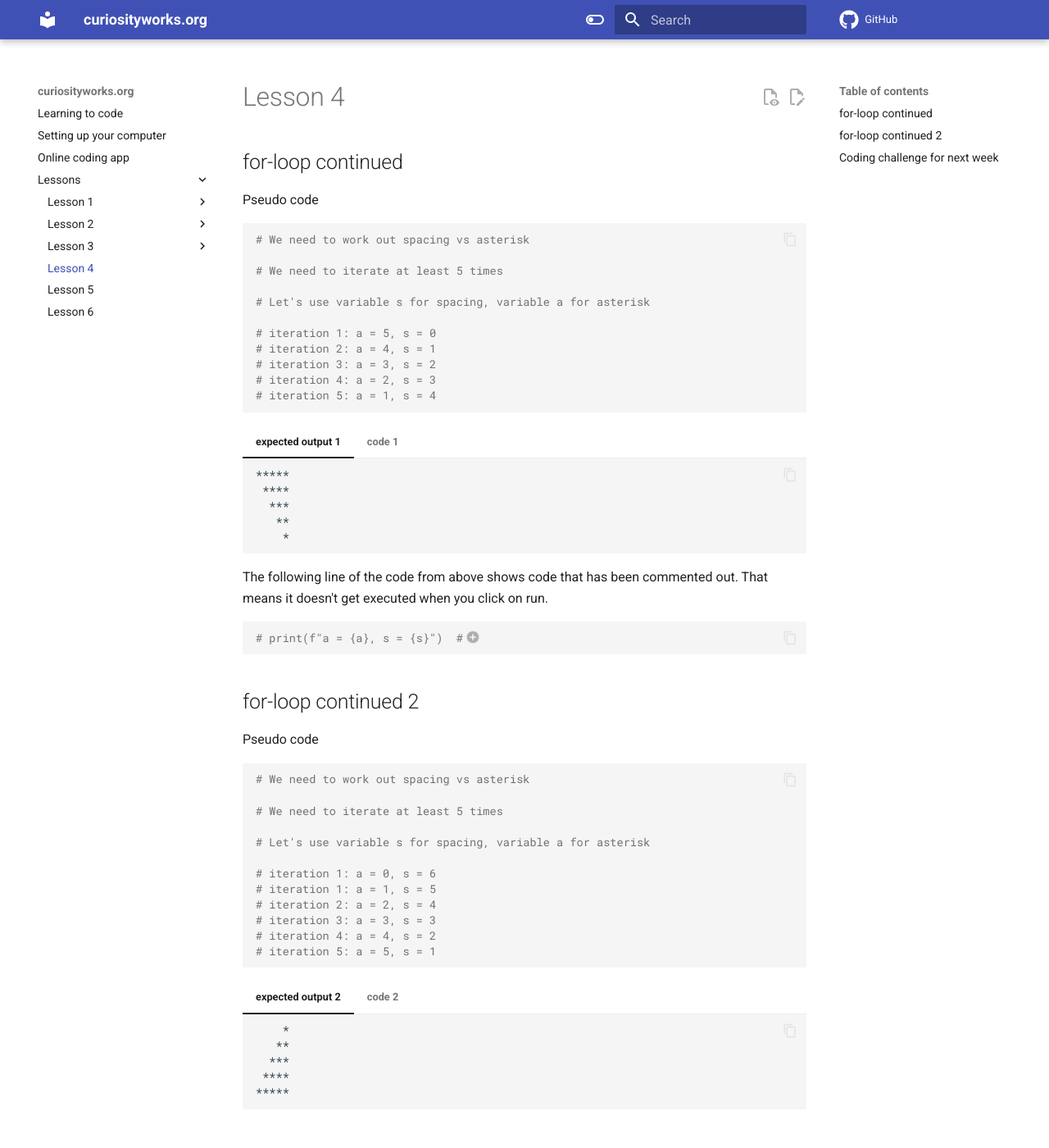
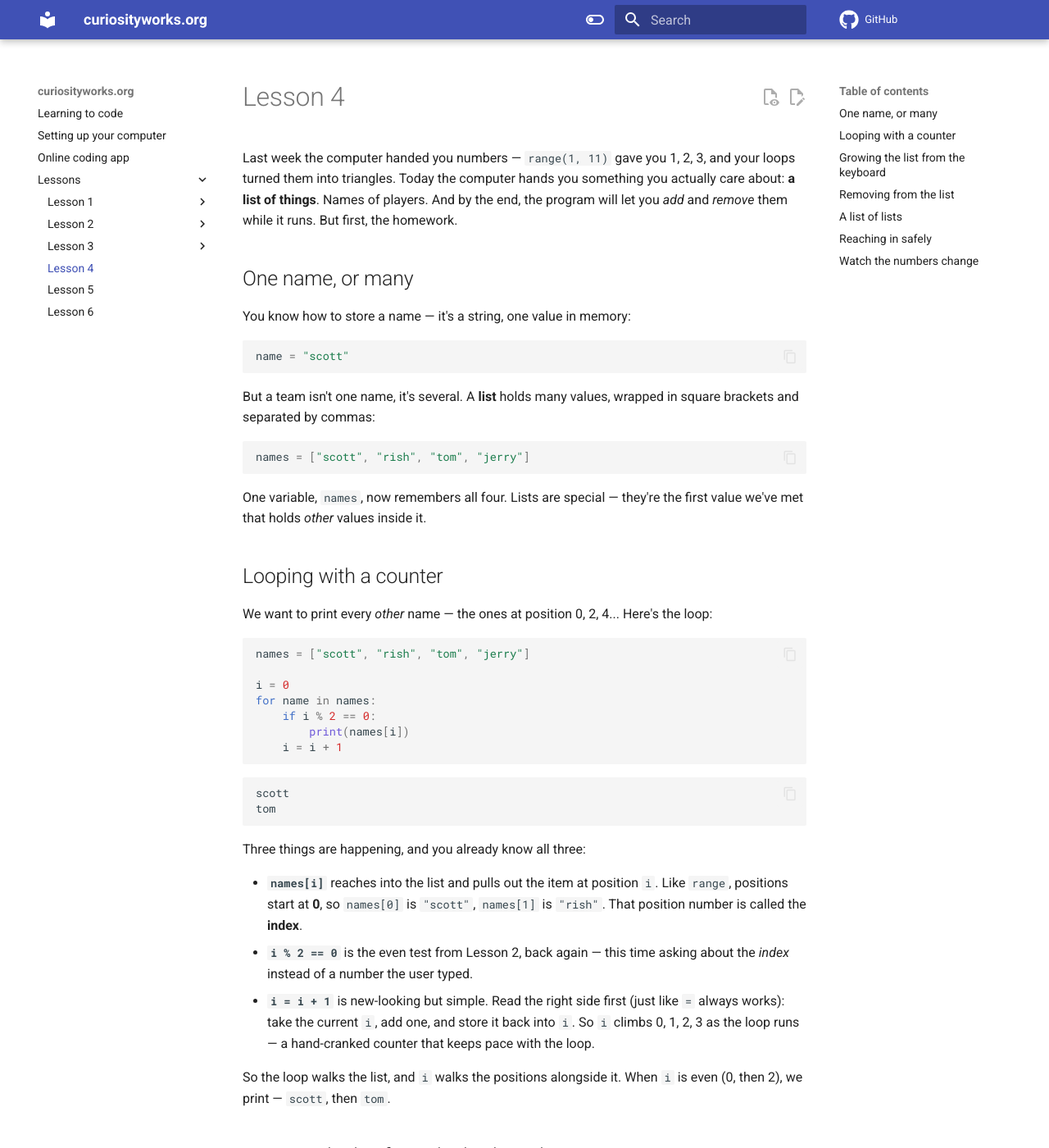
Before and after one commit to curiosinauts/site, an MkDocs documentation site: the page built from docs/lessons/lesson4.md, in a window 1280 px wide and 1400 px high. Shown: the whole window at 82% size. Built offline with MkDocs 1.6.1 and Material for MkDocs 9.7.7, drawn with Linux system fonts in a browser that asks for light colours; comment, search, counter and statistics services are not loaded; some of the changed text lies outside the part shown.

Commit message:
updating lesson 4

````diff
--- a/docs/lessons/lesson4.md
+++ b/docs/lessons/lesson4.md
@@ -1,96 +1,144 @@
 # Lesson 4
 
-## for-loop continued
+Last week the computer handed you numbers — `range(1, 11)` gave you 1, 2, 3, and your loops turned them into triangles. Today the computer hands you something you actually care about: **a list of things**. Names of players. And by the end, the program will let you *add* and *remove* them while it runs. But first, the homework.
 
-Pseudo code
-``` py
-# We need to work out spacing vs asterisk
+## One name, or many
 
-# We need to iterate at least 5 times
+You know how to store a name — it's a string, one value in memory:
 
-# Let's use variable s for spacing, variable a for asterisk
+```python
+name = "scott"
+```
 
-# iteration 1: a = 5, s = 0
-# iteration 2: a = 4, s = 1
-# iteration 3: a = 3, s = 2
-# iteration 4: a = 2, s = 3
-# iteration 5: a = 1, s = 4
+But a team isn't one name, it's several. A **list** holds many values, wrapped in square brackets and separated by commas:
 
+```python
+names = ["scott", "rish", "tom", "jerry"]
+```
+
+One variable, `names`, now remembers all four. Lists are special — they're the first value we've met that holds *other* values inside it.
+
+## Looping with a counter
+
+We want to print every *other* name — the ones at position 0, 2, 4... Here's the loop:
+
+```python
+names = ["scott", "rish", "tom", "jerry"]
+
+i = 0
+for name in names:
+    if i % 2 == 0:
+        print(names[i])
+    i = i + 1
+```
 
 ```
-
-=== "expected output 1"
-    ```
-    *****
-     ****
-      ***
-       **
-        *
-    ```
-
-=== "code 1"
-    ``` py
-    # Problem solving challenge 1
-    a = 5
-    s = 0
-
-    for i in range(6):
-        a = 5 - i
-        s = i
-        # print(f"a = {a}, s = {s}")
-        print(" " * s, end="")
-        print("*" * a)
-
-    ```
-The following line of the code from above shows code that has been commented out. That means it doesn't get executed when you click on run.
-``` py
-# print(f"a = {a}, s = {s}")  #(1)
+scott
+tom
 ```
 
-1.  We can use comment to write pseudo code to outline our logic OR disable the code.
+Three things are happening, and you already know all three:
 
-## for-loop continued 2
+- **`names[i]`** reaches into the list and pulls out the item at position `i`. Like `range`, positions start at **0**, so `names[0]` is `"scott"`, `names[1]` is `"rish"`. That position number is called the **index**.
+- **`i % 2 == 0`** is the even test from Lesson 2, back again — this time asking about the *index* instead of a number the user typed.
+- **`i = i + 1`** is new-looking but simple. Read the right side first (just like `=` always works): take the current `i`, add one, and store it back into `i`. So `i` climbs 0, 1, 2, 3 as the loop runs — a hand-cranked counter that keeps pace with the loop.
 
-Pseudo code
-``` py
-# We need to work out spacing vs asterisk
+So the loop walks the list, and `i` walks the positions alongside it. When `i` is even (0, then 2), we print — `scott`, then `tom`.
 
-# We need to iterate at least 5 times
+## Growing the list from the keyboard
 
-# Let's use variable s for spacing, variable a for asterisk
+A list isn't frozen. We can add to it with **`append`** — and we can ask the user *what* to add using `input`, exactly like Lesson 1:
 
-# iteration 1: a = 0, s = 6
-# iteration 1: a = 1, s = 5
-# iteration 2: a = 2, s = 4
-# iteration 3: a = 3, s = 3
-# iteration 4: a = 4, s = 2
-# iteration 5: a = 5, s = 1
+```python
+new_player = input("your name: ")
+print(new_player)
 
+names.append(new_player)
+print(names)
+```
 
 ```
+your name: john
+john
+['scott', 'rish', 'tom', 'jerry', 'john']
+```
 
-=== "expected output 2"
-    ```
+`names.append(new_player)` sticks the new name onto the **end** of the list. Notice the last `print(names)` shows the whole list, brackets and all — that's Python showing you a list as a value. The team grew from four to five, and *we* didn't type the fifth name — the user did, while the program was running.
 
-        *
-       **
-      ***
-     ****
-    *****
-    ```
+## Removing from the list
 
-=== "code 2"
-    ``` py
-    a = 5
-    s = 0
+If a list can grow, it can shrink. **`remove`** takes out a name by its value:
 
-    for i in range(6):
-        a = i
-        s = 6 - i
-        # print(f"a = {a}, s = {s}")
-        print(" " * s, end="")
-        print("*" * a)
-    ```
+```python
+player_to_remove = input("player to remove: ")
 
-## Coding challenge for next week
-Tweak the code from above to print a bazaar looking shape. I don't care what it looks like. Create something.
+names.remove(player_to_remove)
+print(names)
+```
+
+```
+player to remove: tom
+['scott', 'rish', 'jerry', 'john']
+```
+
+`append` adds to the end; `remove` deletes whichever item *equals* what you gave it. Together they're how a program keeps a list up to date instead of being stuck with whatever you typed in the code.
+
+## A list of lists
+
+Here's where "a list holds other values" gets powerful. Those values can themselves be lists — and suddenly you have a **table**:
+
+```python
+people = [
+    ["name", "address"],
+    ["scott", "1 apple ave"],
+    ["rishi", "2 google drive"]
+]
+```
+
+Read it as rows. `people[0]` is the whole first row, `["name", "address"]` — the headings. `people[1]` is `["scott", "10 alabama ave"]`. And because each row is itself a list, you can index *twice*: `people[1][0]` is `"scott"` (row 1, column 0), and `people[1][1]` is `"10 alabama ave"`. The first bracket picks the row, the second picks the column — just like a spreadsheet.
+
+## Reaching in safely
+
+Let the user pick which name to see, by index:
+
+```python
+names = ["scott", "rish", "tom", "jerry", "john"]
+
+name_index = int(input("give me the index of the person's name "))
+names_length = len(names)
+
+if name_index < names_length:
+    print(names[name_index])
+```
+
+Two familiar tools do the work. `int(input(...))` reads a number from the keyboard — `input` always gives a string, so we convert, exactly like Lesson 1's calculator. And **`len(names)`** tells us how many items are in the list: here, 5.
+
+Why the `if`? Because the list has 5 items, the valid indexes are 0, 1, 2, 3, 4 — the last index is **one less** than the length. Ask for `names[5]` and Python stops you:
+
+```pycon
+>>> names[5]
+IndexError: list index out of range
+```
+
+The error is a hint, not a punishment: you reached past the end. The line `if name_index < names_length` is a **guard** — it only prints when the index is in range, so a careless `9` produces nothing instead of a crash. Same `<` you've used since Lesson 2, now protecting your program.
+
+## Watch the numbers change
+
+Same skill as always: when a list confuses you, print the index next to the item it unlocks.
+
+```python
+names = ["scott", "rish", "tom", "jerry", "john"]
+
+for i in range(len(names)):
+    print(i, names[i])
+```
+
+```
+0 scott
+1 rish
+2 tom
+3 jerry
+4 john
+```
+
+There they are — every index and the name it points to. `range(len(names))` gives `0, 1, 2, 3, 4`, one short of the length, exactly as `range` has behaved all along. Master this little table and lists hold no more mystery.
````
Also changed, not shown: docs/lessons/lesson3_homework.md (+1 -1 lines), docs/lessons/lesson4_homework.md (added, +105 -0 lines), docs/lessons/lesson4_reading.md (added, +148 -0 lines).
